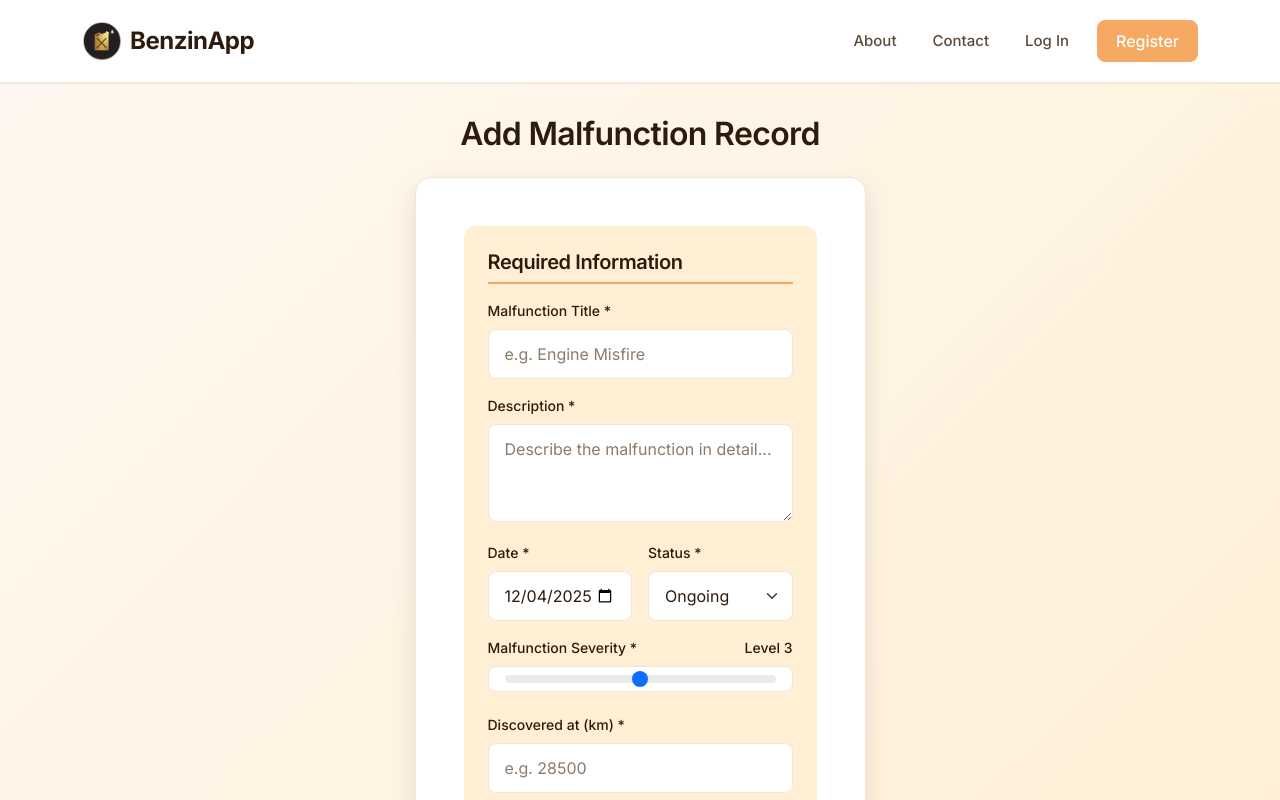
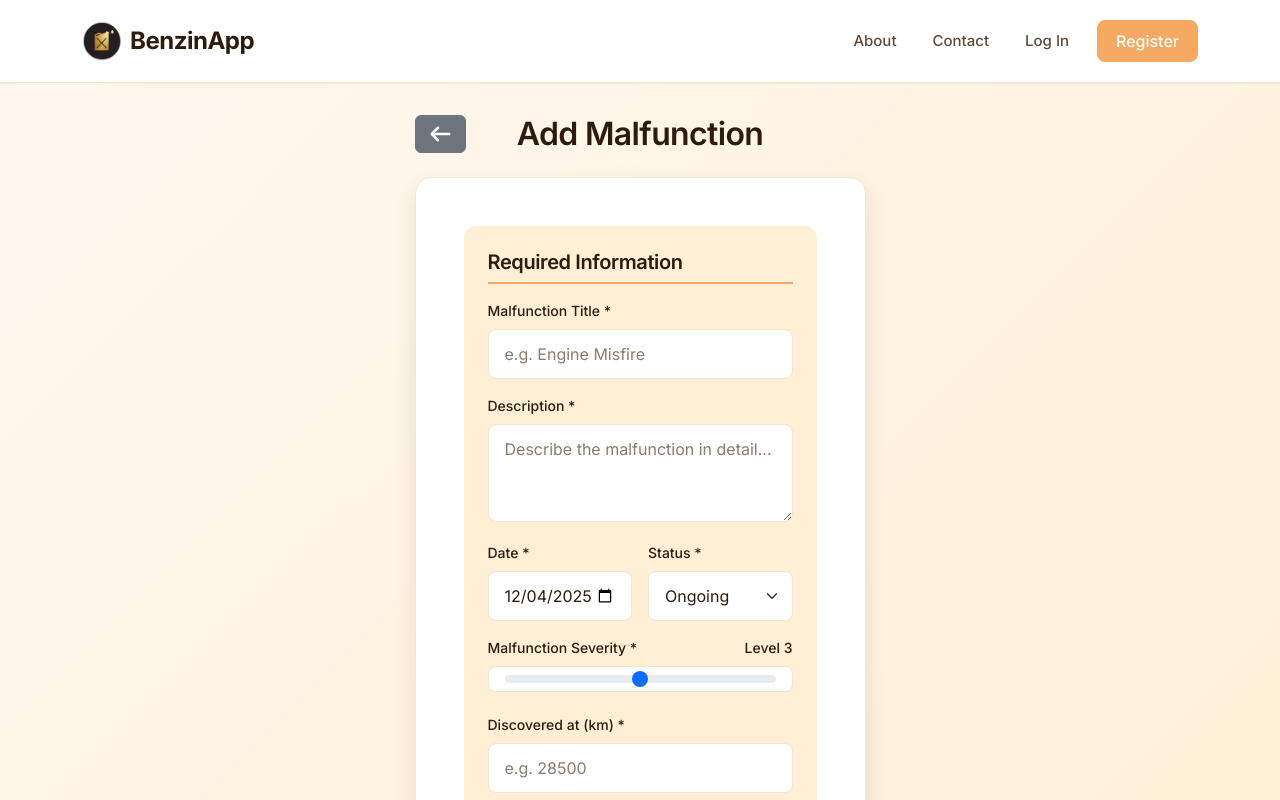
Before and after one commit to GeorgeMC2610/BenzinApp-Front-End, a React (Vite) app: page /add-malfunction in a window 1280 px wide. Shown: the top 800 px of the page. Built offline with nearby package versions, Linux system fonts and the light colour scheme; what chartjs-plugin-datalabels, chartjs-plugin-zoom would draw is missing.

Commit message:
add back button to the fuel fills

```diff
--- a/src/components/AddFuelFill.jsx
+++ b/src/components/AddFuelFill.jsx
@@ -4,6 +4,8 @@ import { useFuelFillRecordStore } from '../services/managers/FuelFillRecordManag
 import { FuelFillRecord } from '../classes/FuelFillRecord';
 import { useNavigate, useParams } from "react-router";
 import { toast } from "react-toastify";
+import { FontAwesomeIcon } from '@fortawesome/react-fontawesome';
+import { faArrowLeft } from '@fortawesome/free-solid-svg-icons';
 
 function AddFuelFill() {
   const params = useParams();
@@ -223,9 +225,25 @@ function AddFuelFill() {
         <Row className="justify-content-center min-vh-100 align-items-center">
           <Col xs={12} sm={10} md={8} lg={6} xl={5}>
             <div className="add-fuel-fill-container">
-              <div className="text-center mb-4">
-                <h1 className="page-title">{!!recordId ? 'Edit ' : 'Add ' } Fuel Fill Record</h1>
-              </div>
+              <Row className="align-items-center mb-4">
+                <Col xs={2} className="text-start">
+                  <Button
+                    className="btn btn-secondary"
+                    onClick={() => navigate(-1)}
+                    aria-label="Go back"
+                  >
+                    <FontAwesomeIcon icon={faArrowLeft} size="lg" />
+                  </Button>
+                </Col>
+
+                <Col xs={8} className="text-center">
+                  <h1 className="page-title mb-0">
+                    {!!recordId ? 'Edit ' : 'Add '} Fuel Fill Record
+                  </h1>
+                </Col>
+
+                <Col xs={2} />
+              </Row>
 
               {/* Form */}
               <Card className="fuel-fill-card">
--- a/src/components/AddMalfunction.jsx
+++ b/src/components/AddMalfunction.jsx
@@ -5,6 +5,8 @@ import { normalizeToNull } from '../utils/fields';
 import { Malfunction } from '../classes/Malfunction';
 import { useMalfunctionStore } from '../services/managers/MalfunctionManager';
 import { toast } from "react-toastify";
+import { faArrowLeft } from '@fortawesome/free-solid-svg-icons';
+import { FontAwesomeIcon } from '@fortawesome/react-fontawesome';
 
 function AddMalfunction() {
   const params = useParams();
@@ -176,9 +178,25 @@ function AddMalfunction() {
         <Row className="justify-content-center min-vh-100 align-items-center">
           <Col xs={12} sm={10} md={8} lg={6} xl={5}>
             <div className="add-malfunction-container">
-              <div className="text-center mb-4">
-                <h1 className="page-title">{!!recordId ? 'Edit ' : 'Add '}Malfunction Record</h1>
-              </div>
+              <Row className="align-items-center mb-4">
+                <Col xs={2} className="text-start">
+                  <Button
+                    className="btn btn-secondary"
+                    onClick={() => navigate(-1)}
+                    aria-label="Go back"
+                  >
+                    <FontAwesomeIcon icon={faArrowLeft} size="lg" />
+                  </Button>
+                </Col>
+
+                <Col xs={8} className="text-center">
+                  <h1 className="page-title mb-0">
+                    {!!recordId ? 'Edit ' : 'Add '} Malfunction
+                  </h1>
+                </Col>
+
+                <Col xs={2} />
+              </Row>
 
               <Card className="malfunction-card">
                 <Card.Body className="p-5">
--- a/src/components/AddService.jsx
+++ b/src/components/AddService.jsx
@@ -5,6 +5,8 @@ import { Service } from '../classes/Service';
 import { useServiceStore } from '../services/managers/ServiceManager';
 import { toast } from "react-toastify";
 import { useNavigate, useParams } from "react-router";
+import { FontAwesomeIcon } from '@fortawesome/react-fontawesome';
+import { faArrowLeft } from '@fortawesome/free-solid-svg-icons';
 
 function AddService() {
   const params = useParams();
@@ -161,9 +163,25 @@ function AddService() {
         <Row className="justify-content-center min-vh-100 align-items-center">
           <Col xs={12} sm={10} md={8} lg={6} xl={5}>
             <div className="add-service-container">
-              <div className="text-center mb-4">
-                <h1 className="page-title">{!!recordId ? 'Edit ' : 'Add '}Service Record</h1>
-              </div>
+              <Row className="align-items-center mb-4">
+                <Col xs={2} className="text-start">
+                  <Button
+                    className="btn btn-secondary"
+                    onClick={() => navigate(-1)}
+                    aria-label="Go back"
+                  >
+                    <FontAwesomeIcon icon={faArrowLeft} size="lg" />
+                  </Button>
+                </Col>
+
+                <Col xs={8} className="text-center">
+                  <h1 className="page-title mb-0">
+                    {!!recordId ? 'Edit ' : 'Add '} Service
+                  </h1>
+                </Col>
+
+                <Col xs={2} />
+              </Row>
 
               <Card className="service-card">
                 <Card.Body className="p-5">
```
